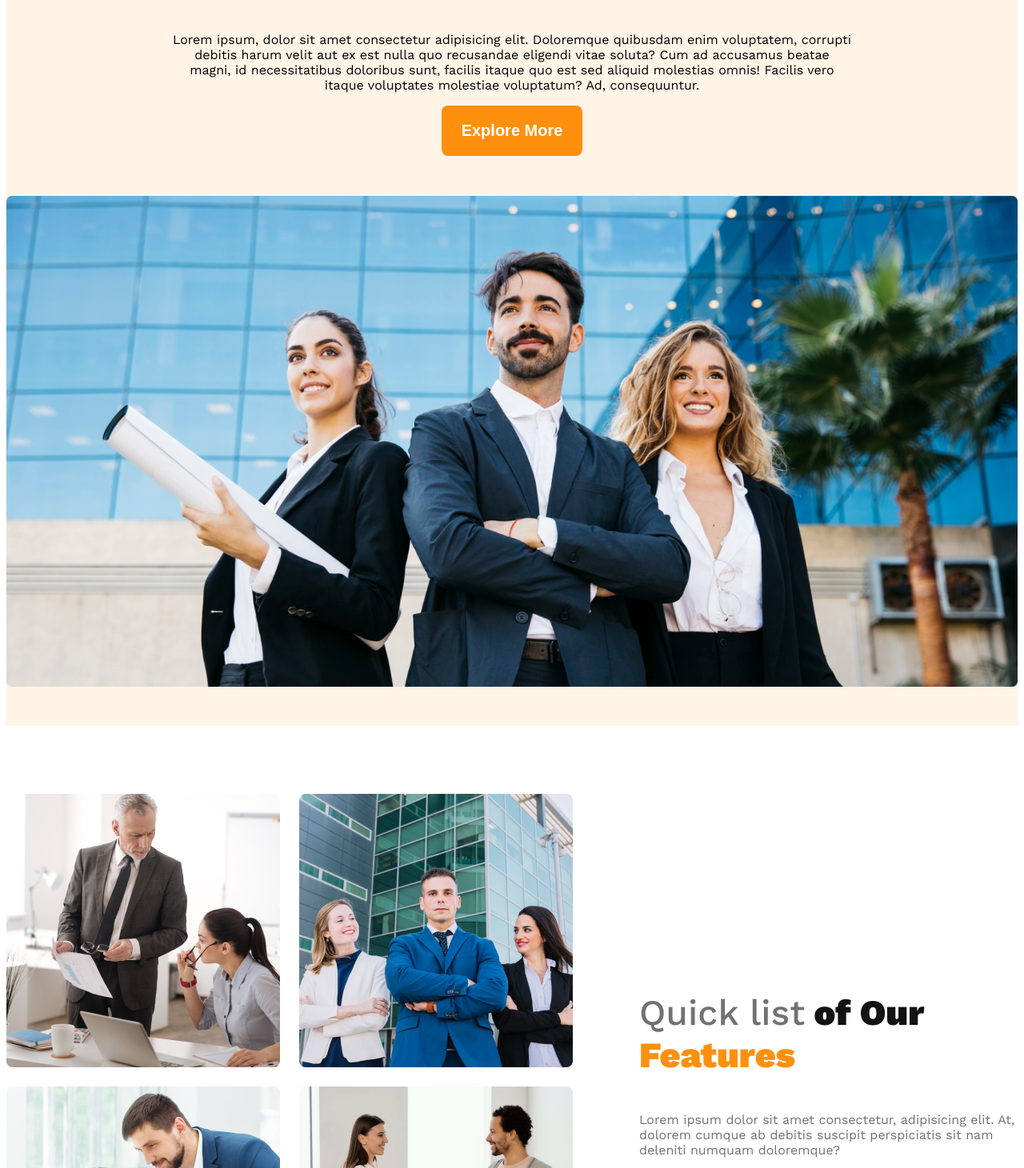
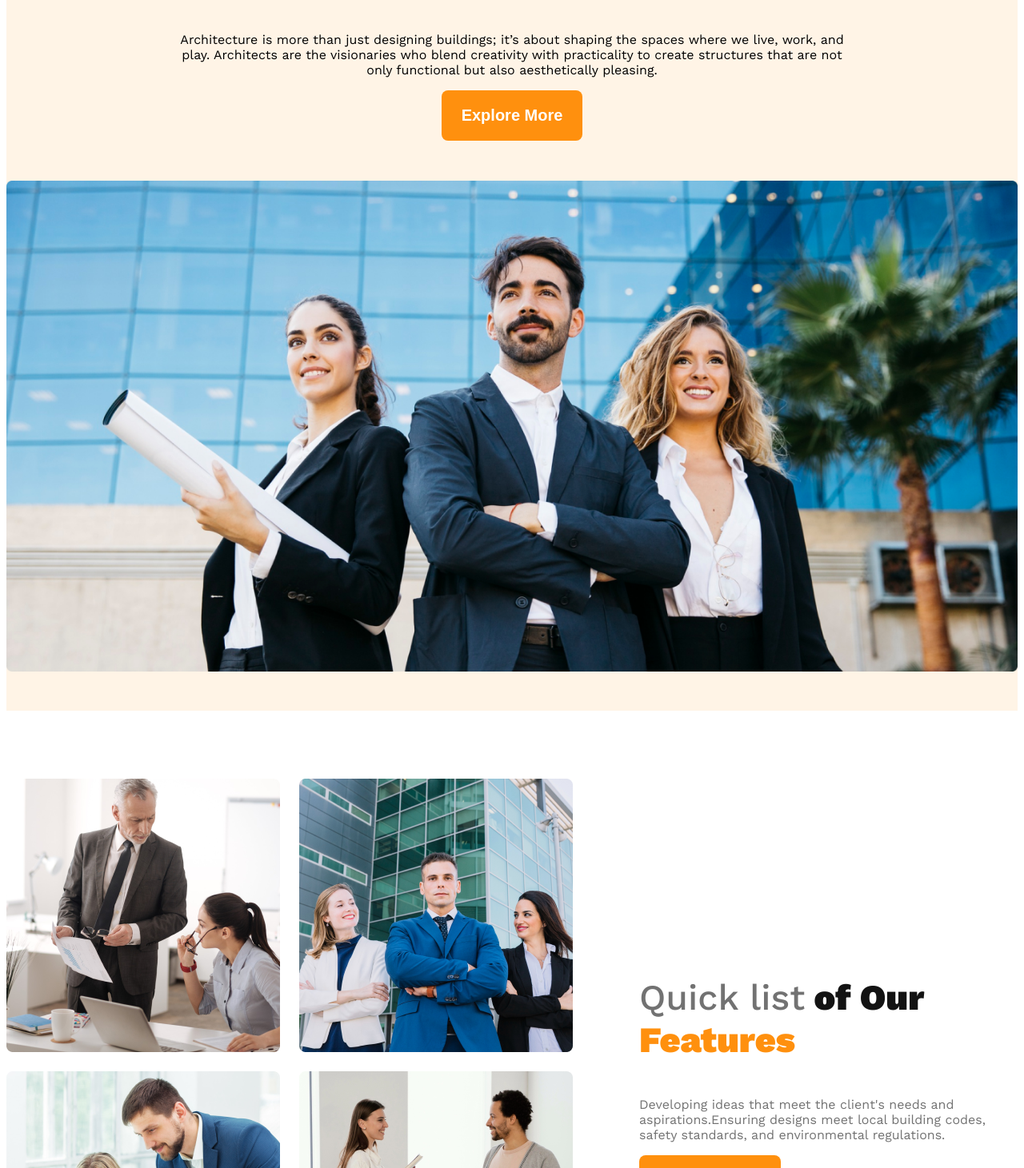
Before and after one commit to tanvirahmed888/architects-resources, a plain HTML site: page index.html in a window 1280 px wide. Shown: the part 359-1820 px from the top of the page at 80% size. Drawn offline with nearby package versions, Linux system fonts and the light colour scheme.

```diff
--- a/index.html
+++ b/index.html
@@ -19,7 +19,7 @@
 </nav>
 <div class="banner">
 <div class="banner-content"><h1 class="banner-title">Brand New Group of Architects </h1>
-    <p class="banner-description">Lorem ipsum, dolor sit amet consectetur adipisicing elit. Doloremque quibusdam enim voluptatem, corrupti debitis harum velit aut ex est nulla quo recusandae eligendi vitae soluta? Cum ad accusamus beatae magni, id necessitatibus doloribus sunt, facilis itaque quo est sed aliquid molestias omnis! Facilis vero itaque voluptates molestiae voluptatum? Ad, consequuntur.</p>
+    <p class="banner-description">Architecture is more than just designing buildings; it’s about shaping the spaces where we live, work, and play. Architects are the visionaries who blend creativity with practicality to create structures that are not only functional but also aesthetically pleasing.</p>
     <button class="btn-primary">Explore More</button></div>
 <img class="banner-image" src="images/banner.png" alt="">
 </div>
@@ -34,7 +34,7 @@
 </div>
 <div class="our-features">
     <h3 class="features-title"><span id="Quick-list" class="dark-3">Quick list</span> <span class="dark-1">of Our</span> <span id="Features">Features</span></h3>
-    <p class="dark-3">Lorem ipsum dolor sit amet consectetur, adipisicing elit. At, dolorem cumque ab debitis suscipit perspiciatis sit nam deleniti numquam doloremque?</p>
+    <p class="dark-3">Developing ideas that meet the client's needs and aspirations.Ensuring designs meet local building codes, safety standards, and environmental regulations.</p>
     <button class="btn-primary">Explore More</button>
 </div>
 </section>
@@ -115,7 +115,8 @@
         </div>
     </section>
     <footer>
-<p>All rights reserved copyright@2023 startup landing page design</p>
+<p>All rights reserved copyright@2024 startup landing page design/Tanvir Ahmed</p>
     </footer>
+
 </body>
 </html>
```
